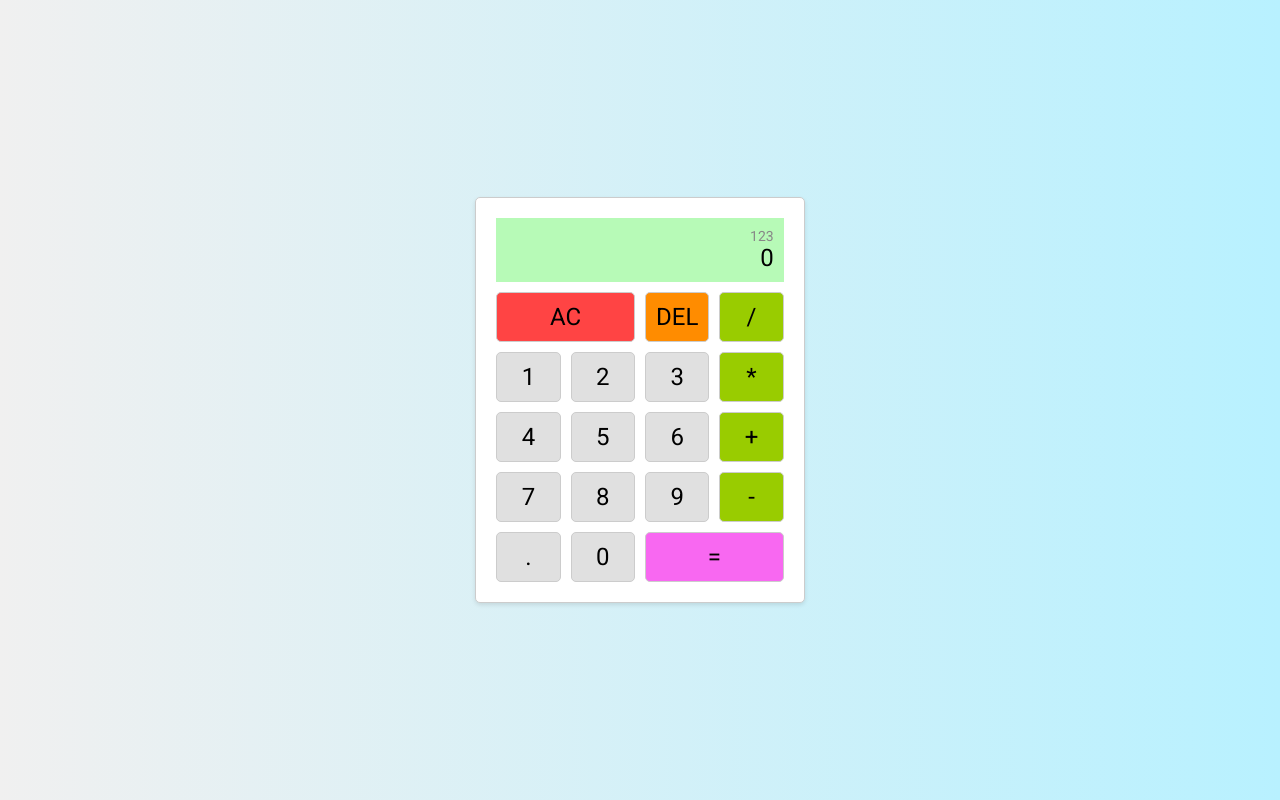
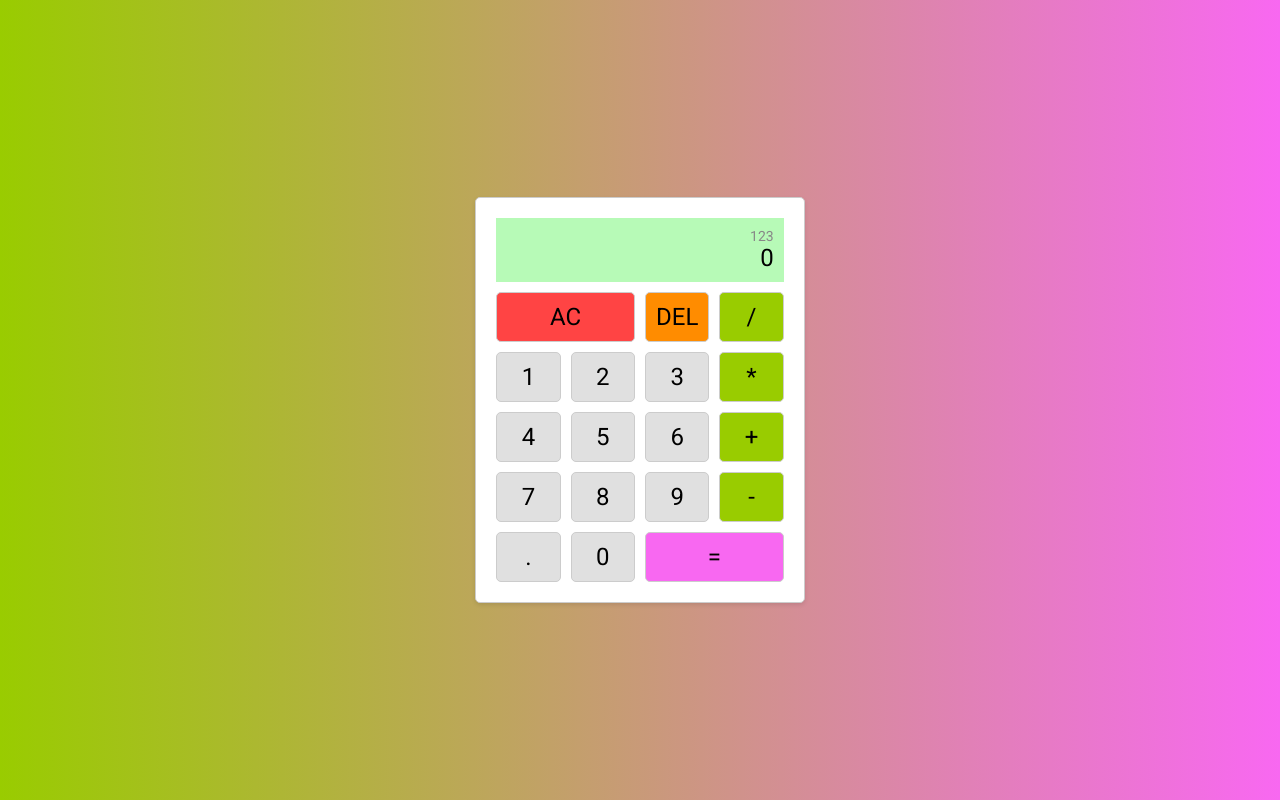
Before and after one commit to MAsecurity/Calculator, a plain HTML site: page index.html in a window 1280 px wide. Drawn offline with Linux system fonts and the light colour scheme.

Commit message:
Update style.css

```diff
--- a/style.css
+++ b/style.css
@@ -12,8 +12,7 @@ body {
   justify-content: center;
   align-items: center;
   height: 100vh;
-  /* background-color: #f0f0f0; */
-  background:linear-gradient(to right, #f0f0f0, #b8f1ff)
+  background:linear-gradient(to right,#99cc00,#f868f1)
 }
 
 .calculator {
```
